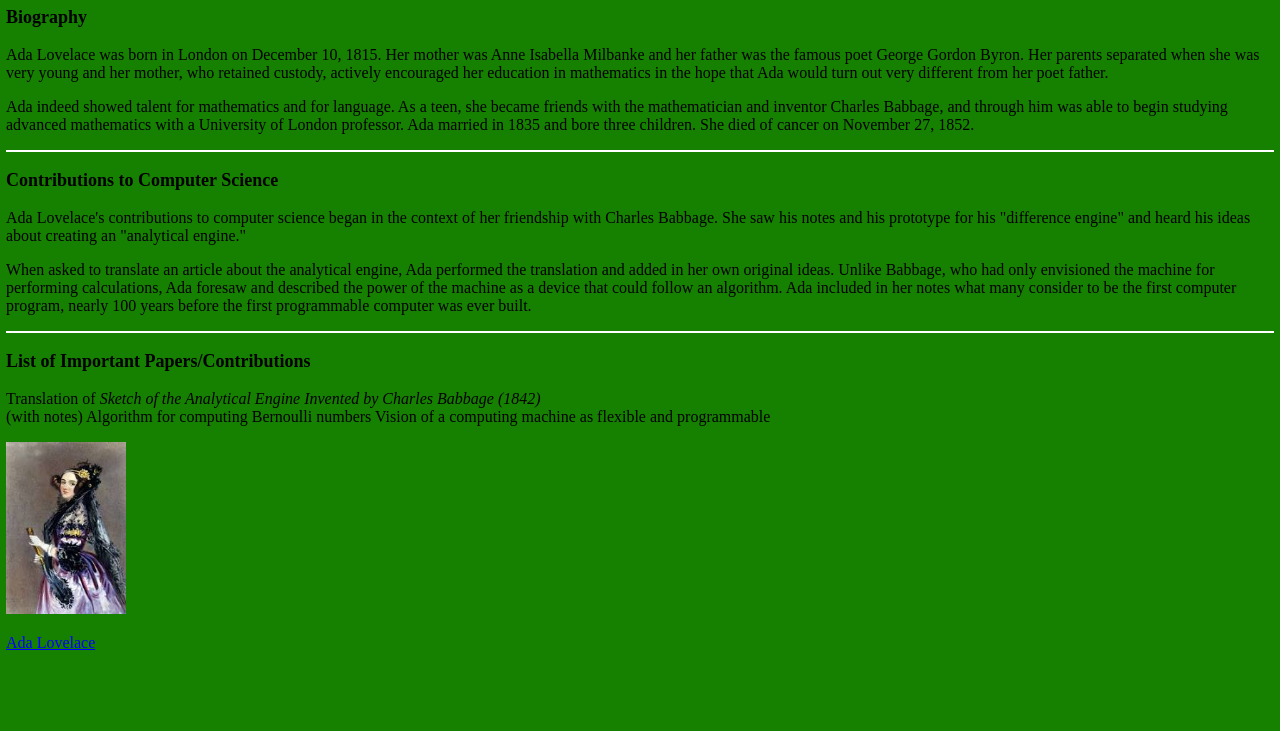
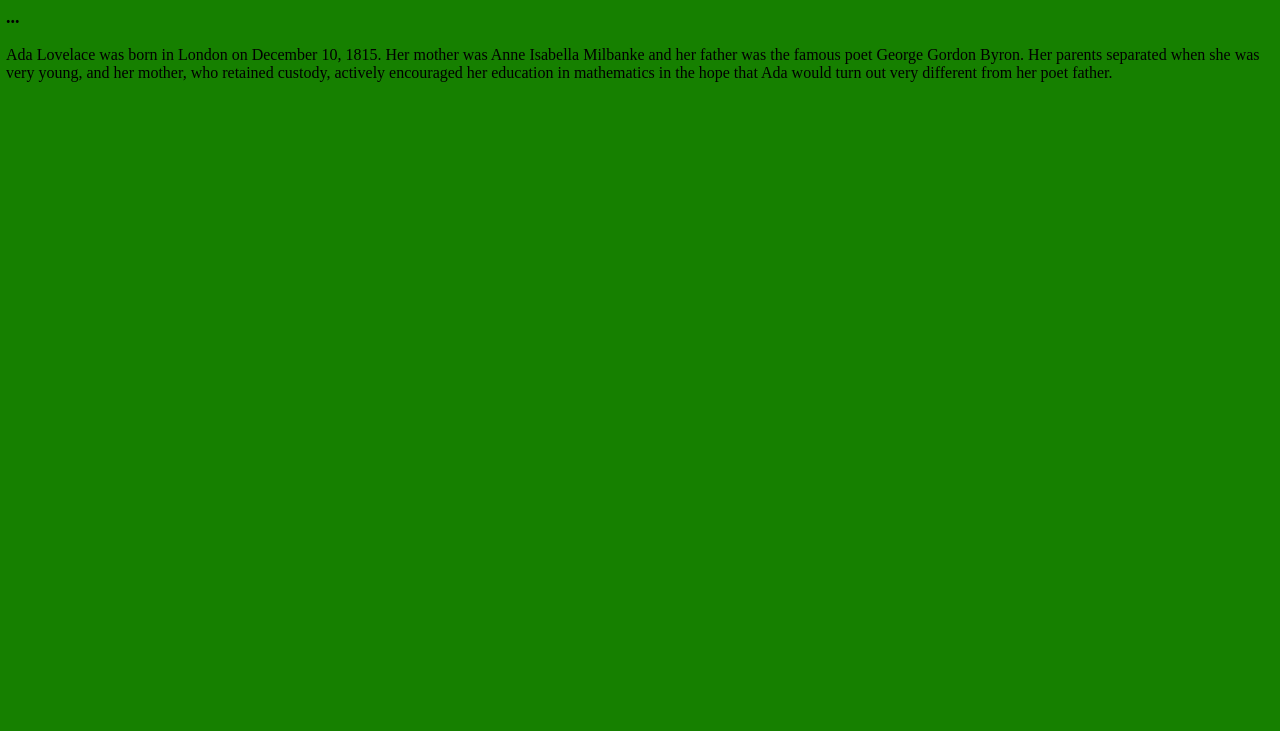
Before and after one commit to KnightspaceShadow2/Multi-page-chess-web, a plain HTML site: page index.html in a window 1280 px wide. Shown: the part 69-800 px from the top of the page. Drawn offline with Linux system fonts and the light colour scheme.

Commit message:
Change title and heading to 'Chess' and remove content
Updated the title and main heading to focus on chess. Removed several paragraphs about Ada Lovelace's biography and contributions to computer science.
-Cristian Castellon

```diff
--- a/index.html
+++ b/index.html
@@ -3,66 +3,22 @@
 <html>
 
 <head>
-    <title>Ada Lovelace</title>
+    <title>Chess</title>
     <link rel="stylesheet" href="style.css">
 </head>
 
 <body>
 
-    <h1>Ada Lovelace</h1>
+    <h1>Why chess is good</h1>
 
-    <h3>Biography</h3>
+    <h3>...</h3>
 
     <p>
         Ada Lovelace was born in London on December 10, 1815.
         Her mother was Anne Isabella Milbanke and her father was the famous poet George Gordon Byron.
-        Her parents separated when she was very young and her mother, who retained custody,
+        Her parents separated when she was very young, and her mother, who retained custody,
         actively encouraged her education in mathematics in the hope that Ada would turn out very
         different from her poet father.
     </p>
-
-    <p>
-        Ada indeed showed talent for mathematics and for language. As a teen, she became friends
-        with the mathematician and inventor Charles Babbage, and through him was able to begin
-        studying advanced mathematics with a University of London professor. Ada married in 1835
-        and bore three children. She died of cancer on November 27, 1852.
-    </p>
-
-    <hr>
-
-    <h3>Contributions to Computer Science</h3>
-
-    <p>
-        Ada Lovelace's contributions to computer science began in the context of her friendship
-        with Charles Babbage. She saw his notes and his prototype for his "difference engine"
-        and heard his ideas about creating an "analytical engine."
-    </p>
-
-    <p>
-        When asked to translate an article about the analytical engine, Ada performed the translation
-        and added in her own original ideas. Unlike Babbage, who had only envisioned the machine
-        for performing calculations, Ada foresaw and described the power of the machine as a device
-        that could follow an algorithm. Ada included in her notes what many consider to be the first
-        computer program, nearly 100 years before the first programmable computer was ever built.
-    </p>
-
-    <hr>
-
-    <h3>List of Important Papers/Contributions</h3>
-
-    <p>
-        Translation of <i>Sketch of the Analytical Engine Invented by Charles Babbage (1842)</i>
-        <br>
-        (with notes) Algorithm for computing Bernoulli numbers
-        Vision of a computing machine as flexible and programmable
-    </p>
-    <img src="images/Adalovestuff.jpeg" alt="Ada Lovelace portrait">
-
-    <p>
-        <a href="https://en.wikipedia.org/wiki/Ada_Lovelace">
-            Ada Lovelace
-        </a>
-    </p>
-
 </body>
 </html>
```
